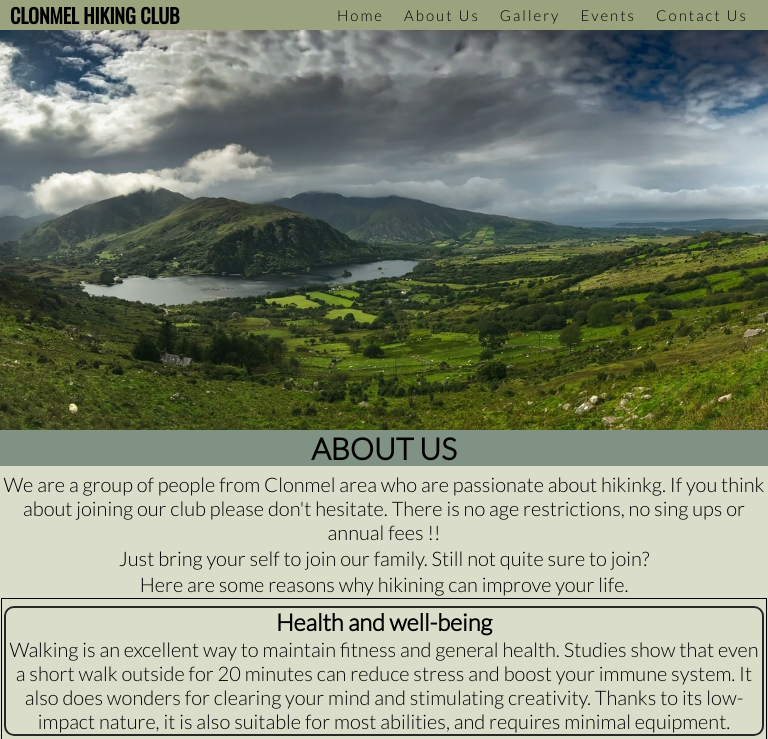
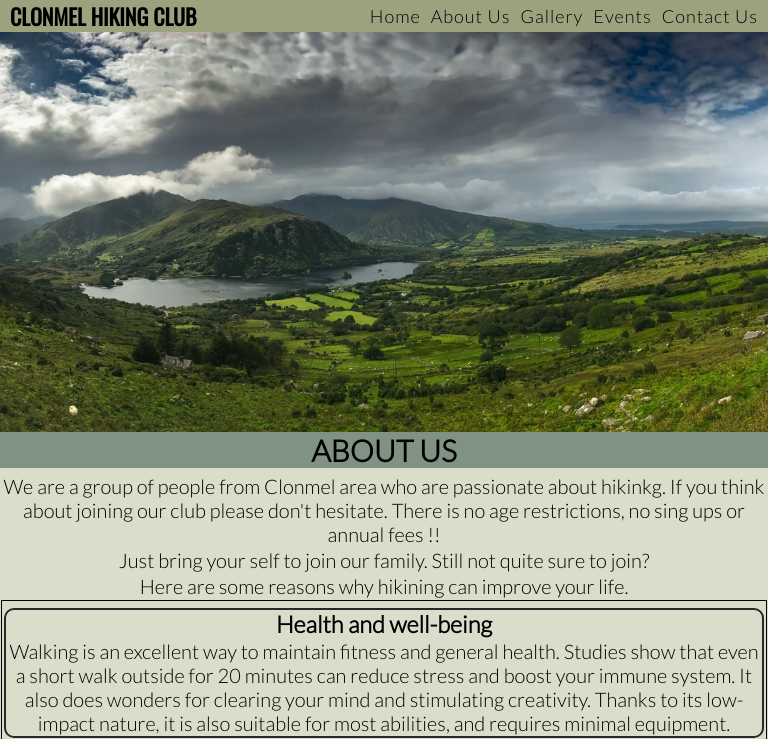
Before and after one commit to kwalczak80/Clonmel-Hiking-Club, a plain HTML site: page index.html in a window 768 px wide. Shown: the top 739 px of the page. Drawn offline with nearby package versions, Linux system fonts and the light colour scheme.

Commit message:
Code corrected in Contact Us section to align input fields inside the form

```diff
--- a/assets/css/style.css
+++ b/assets/css/style.css
@@ -143,12 +143,11 @@ img {
     height: 30rem;
 }
 
-/*Contact Us section*/
+/*Contact Us*/
 
 .contact-box {
     margin: 0px auto 0;
     text-align: center;
-    width: 100%;
     max-width: 68rem;
     padding: 2rem;
     box-sizing: border-box;
@@ -165,13 +164,14 @@ img {
     border-radius: 1rem;
     outline: none;
     background-color: #EBEBEC;
+    box-sizing: border-box;
 }
 
 .textarea-field {
     height: 15rem;
     padding-top: 1rem;
     resize: none;
-    }
+}
 
 .button {
     margin: 0 auto;
@@ -224,7 +224,7 @@ footer {
 
 /* Media query section*/
 
-@media screen and (min-width: 320px) and (max-width: 520px) {
+@media screen and (min-width: 320px) and (max-width: 640px) {
 
     html {
         scroll-padding-top: 136px;
@@ -258,13 +258,18 @@ footer {
     }
 }
 
-@media screen and (min-width: 521px) and (max-width: 1000px) {
+@media screen and (min-width: 641px) and (max-width: 1000px) {
 
     html {
         scroll-padding-top: 3rem;
     }
+
     #club-name {
-        font-size: 2rem;
+        font-size: 2.2rem;
+    }
+
+    .nav-item {
+        margin-right: 1rem;
     }
 
     .box {
@@ -272,7 +277,8 @@ footer {
     }
 
     .nav-item a {
-        font-size: 1.5rem;
+        font-size: 1.8rem;
+        letter-spacing: 1px;
     }
 
     .nav-item:first-child {
@@ -281,7 +287,7 @@ footer {
     }
 
     .nav-item a:hover {
-        padding: 5px;
+        padding: 0px;
         font-weight: 400;
     }
 }
```
